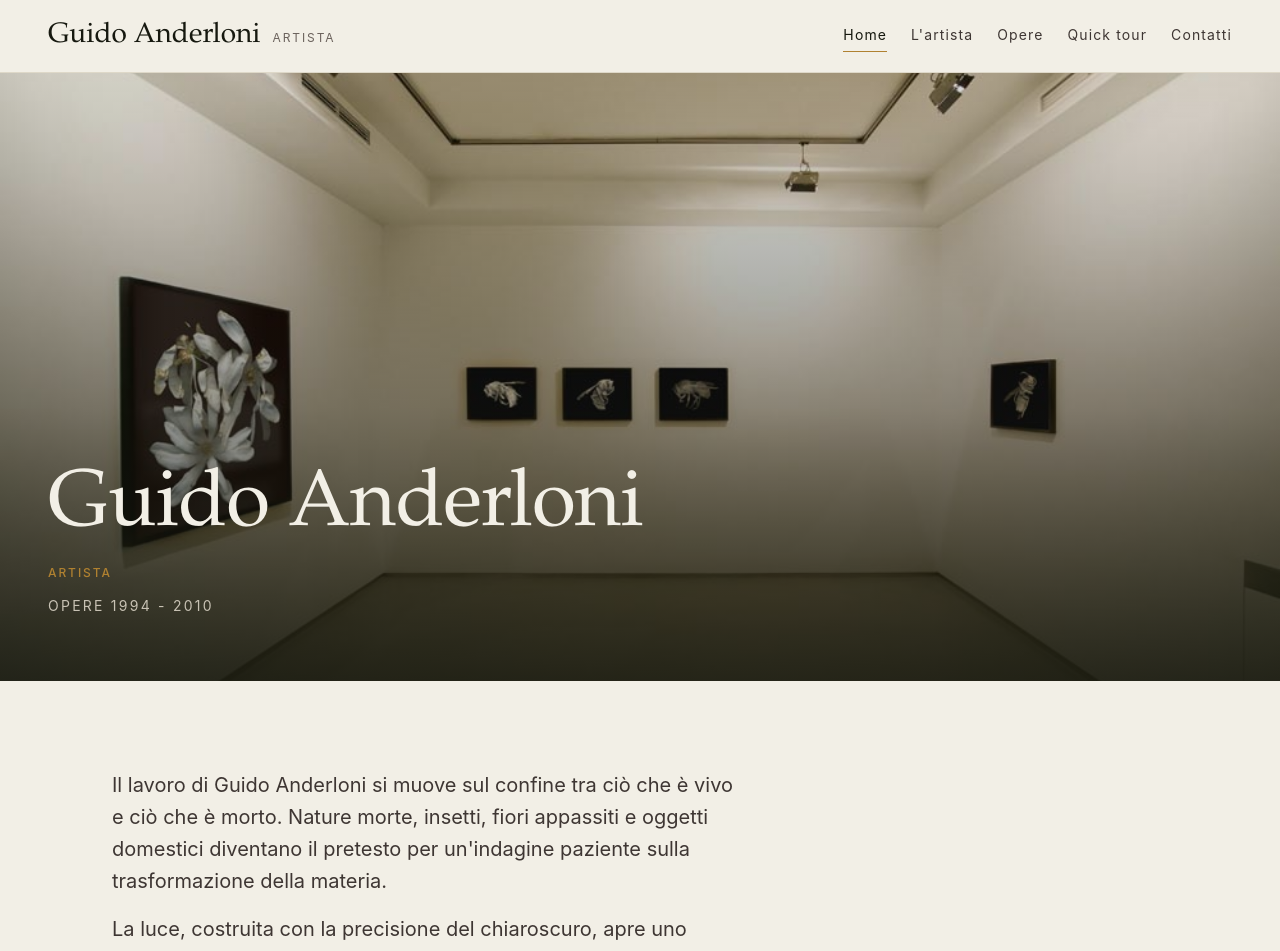
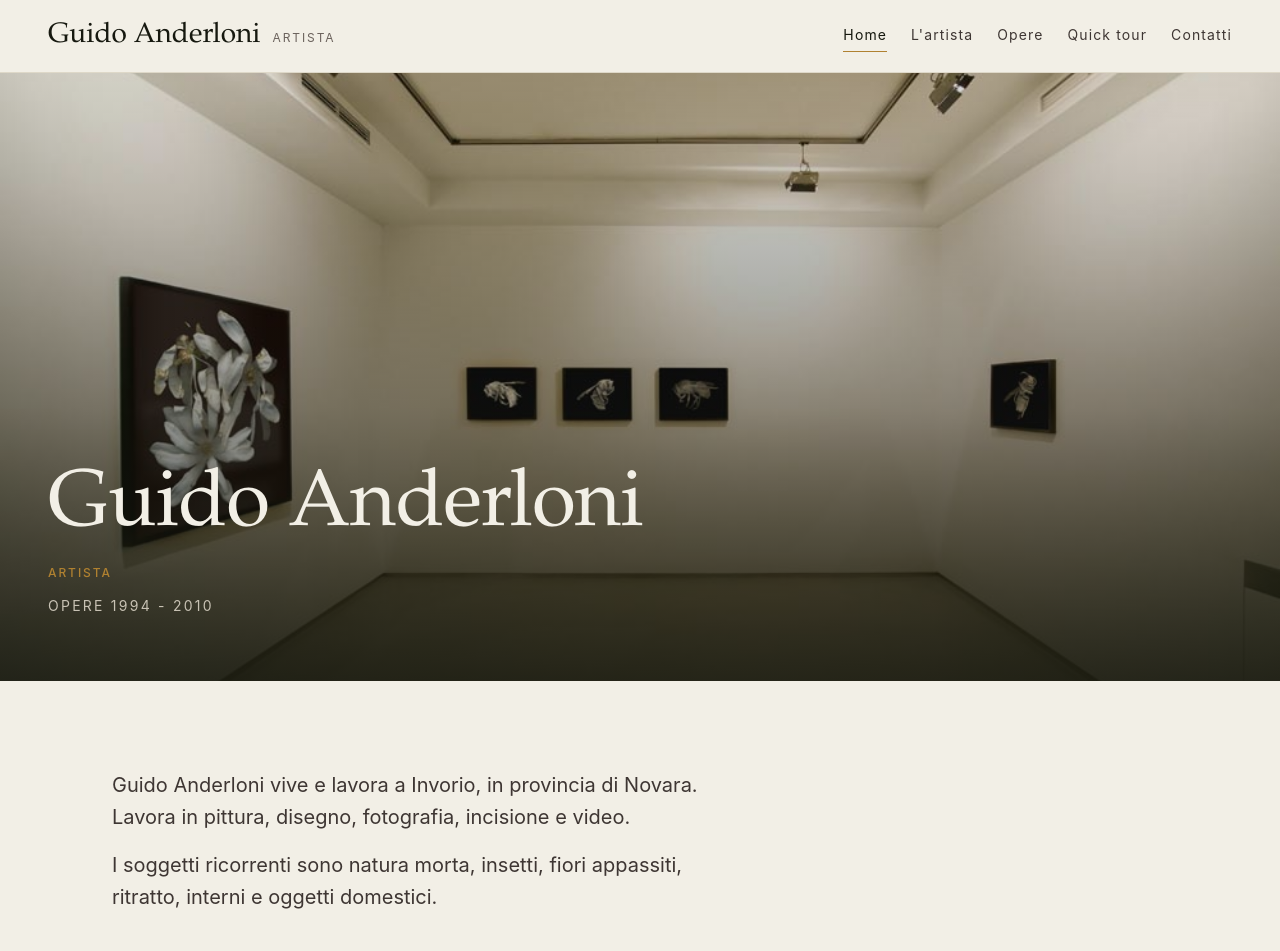
Before and after one commit to murphy-afk/anderloni, a React (Vite) app in the folder client/: page / in a window 1280 px wide. Shown: the top 951 px of the page. Built offline with nearby package versions, Linux system fonts and the light colour scheme.

Commit message:
replaced home and artist copy with factual text

```diff
--- a/client/src/data/site.js
+++ b/client/src/data/site.js
@@ -33,9 +33,9 @@ export const home = {
   heroImage: '/works/full/images_____dab_gen_view_dab02.jpg',
   heroAlt: "Vista dell'allestimento in galleria: le opere esposte sulle pareti",
   lead:
-    "Il lavoro di Guido Anderloni si muove sul confine tra ciò che è vivo e ciò che è morto. Nature morte, insetti, fiori appassiti e oggetti domestici diventano il pretesto per un'indagine paziente sulla trasformazione della materia.",
+    'Guido Anderloni vive e lavora a Invorio, in provincia di Novara. Lavora in pittura, disegno, fotografia, incisione e video.',
   second:
-    'La luce, costruita con la precisione del chiaroscuro, apre uno spazio sospeso tra notte e giorno. Ciò che resta, il residuo, è il vero soggetto dell\'opera.',
+    'I soggetti ricorrenti sono natura morta, insetti, fiori appassiti, ritratto, interni e oggetti domestici.',
   quote: {
     text:
       'La drammaticità mi aiuta a riclassificare quelle componenti più marginali, più effimere, come la muffa, l\'insetto, il fiorellino di campagna che nessuno noterebbe.',
@@ -56,9 +56,8 @@ export const artist = {
   // biography, see QUESTIONS.md Q7. No birth year, training or exhibitions
   // are invented here.
   paragraphs: [
-    'Guido Anderloni vive e lavora a Invorio, in provincia di Novara. La sua ricerca attraversa pittura, disegno, fotografia, incisione e video, con una predilezione costante per la natura morta e per il ritratto.',
-    'Il punto di partenza è quasi sempre un reperto: un insetto coperto di cenere, un fiore che ha perso colore, un oggetto domestico osservato da vicino. Da qui nasce una riflessione sulla caducità e sulla energia che resta nelle cose quando la vita le ha lasciate.',
-    'Il suo linguaggio visivo si collega alla tradizione secentesca della vanitas e alla lezione del chiaroscuro, ma la restituisce con una precisione che appartiene alla fotografia. L\'immagine è insieme documento e messa in scena.',
+    'Guido Anderloni vive e lavora a Invorio, in provincia di Novara. Lavora in pittura, disegno, fotografia, incisione e video.',
+    'Le opere documentate vanno dal 1994 al 2010. I soggetti ricorrenti sono natura morta, ritratto, interni e installazione.',
     'Ha esposto, tra gli altri, alla Jacob Karpio Gallery e alla DAB Gallery. Il ciclo Quod superest, presentato nel 2009, è accompagnato da un testo critico di Alessandra Piolotto.',
   ],
   facts: [
```
Also changed, not shown: 1 other file (tests, documents, lock files or other folders).
